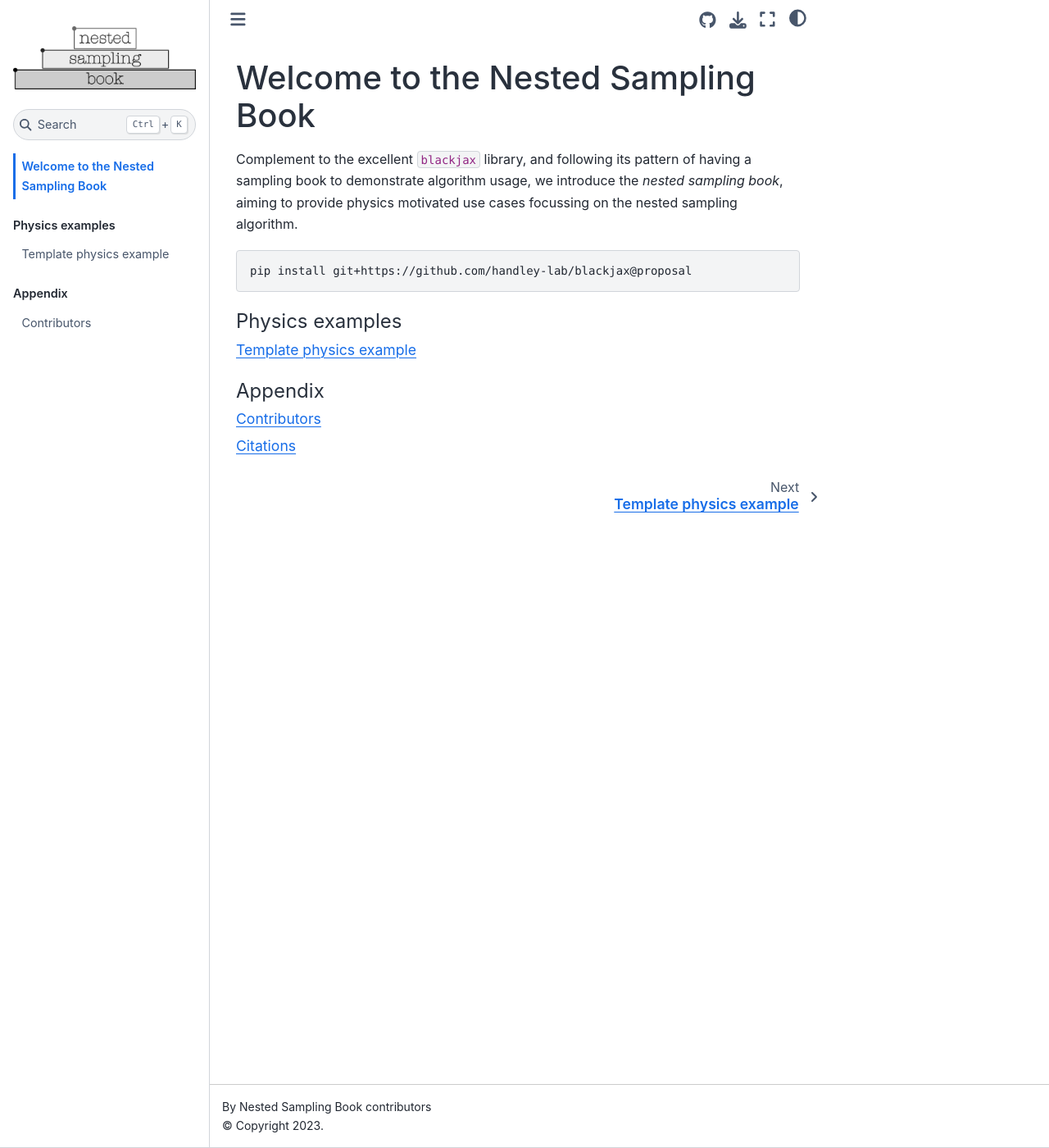
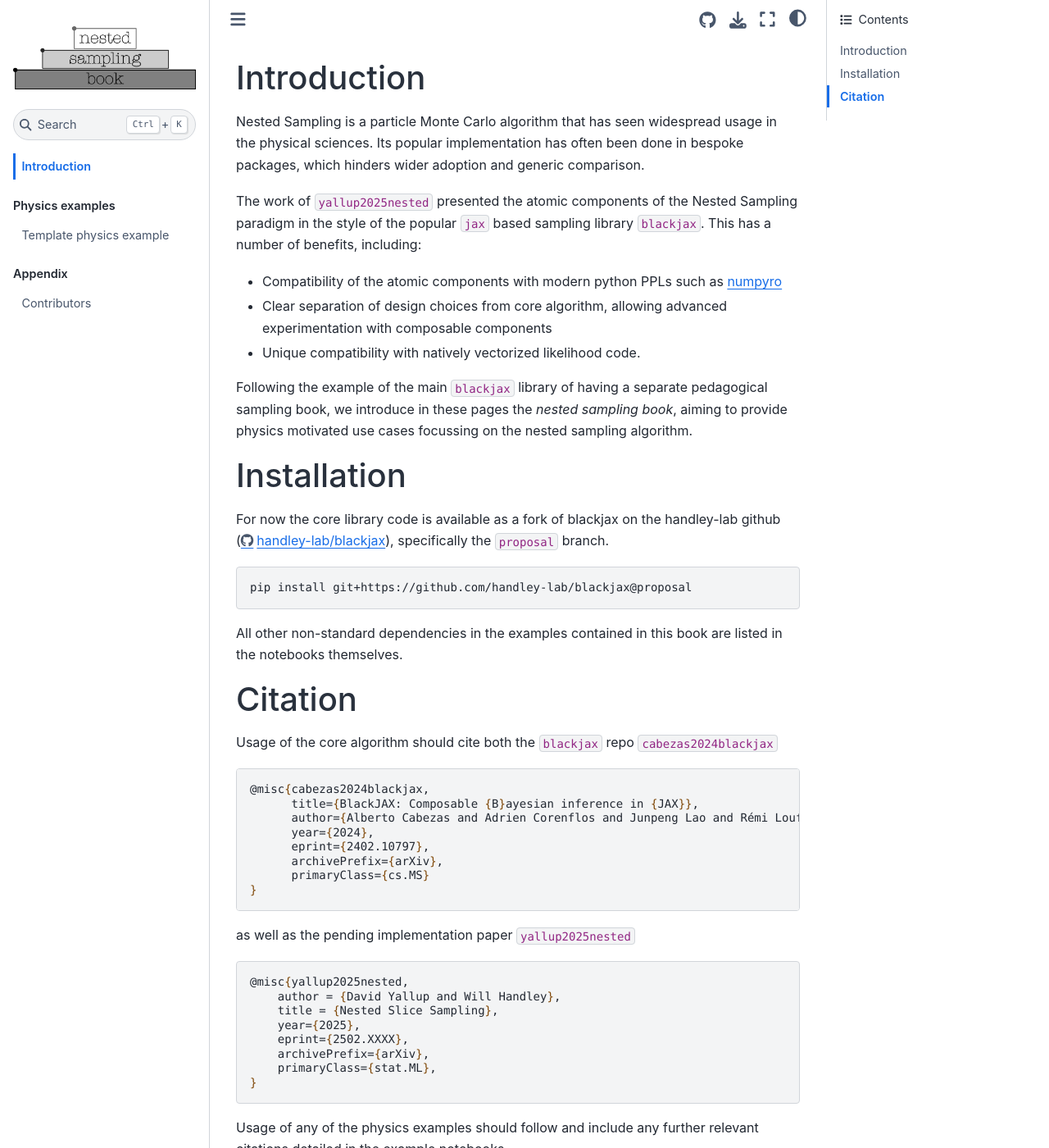
Before and after one commit to ming-256/nested-sampling-book, a Jupyter Book: the page built from intro.md, in a window 1280 px wide and 1400 px high. Shown: the whole window at 82% size. Built offline with Jupyter Book 1.0.4 settings and Sphinx 7.4.7 and the Sphinx Book theme 1.1.4, drawn with Linux system fonts in a browser that asks for light colours; pages that are not in the unit, such as notebooks, are missing from menus; cross-references to code outside the pages are shown as plain code; some of the changed text lies outside the part shown.

Commit message:
update examples and install guide

````diff
--- a/intro.md
+++ b/intro.md
@@ -1,10 +1,52 @@
-# Welcome to the Nested Sampling Book
+# Introduction
 
-Complement to the excellent `blackjax` library, and following its pattern of having a sampling book to demonstrate algorithm usage, we introduce the _nested sampling book_, aiming to provide physics motivated use cases focussing on the nested sampling algorithm.
+Nested Sampling is a particle Monte Carlo algorithm that has seen widespread usage in the physical sciences. Its popular implementation has often been done in bespoke packages, which hinders wider adoption and generic comparison.
+
+The work of {cite}`yallup2025nested` presented the atomic components of the Nested Sampling paradigm in the style of the popular `jax` based sampling library `blackjax`. This has a number of benefits, including:
+- Compatibility of the atomic components with modern python PPLs such as [numpyro](https://num.pyro.ai/en/latest/index.html#)
+- Clear separation of design choices from core algorithm, allowing advanced experimentation with composable components
+- Unique compatibility with natively vectorized likelihood code.
+
+Following the example of the main `blackjax` library of having a separate pedagogical sampling book, we introduce in these pages the _nested sampling book_, aiming to provide physics motivated use cases focussing on the nested sampling algorithm.
+
+# Installation
+
+For now the core library code is available as a fork of blackjax on the handley-lab github (https://github.com/handley-lab/blackjax), specifically the `proposal` branch.
 
 ```bash
 pip install git+https://github.com/handley-lab/blackjax@proposal
 ```
 
+All other non-standard dependencies in the examples contained in this book are listed in the notebooks themselves.
+
+# Citation
+Usage of the core algorithm should cite both the `blackjax` repo {cite}`cabezas2024blackjax`
+
+```latex
+@misc{cabezas2024blackjax,
+      title={BlackJAX: Composable {B}ayesian inference in {JAX}},
+      author={Alberto Cabezas and Adrien Corenflos and Junpeng Lao and Rémi Louf},
+      year={2024},
+      eprint={2402.10797},
+      archivePrefix={arXiv},
+      primaryClass={cs.MS}
+}
+```
+
+as well as the pending implementation paper {cite}`yallup2025nested`
+
+```latex
+@misc{yallup2025nested,
+    author = {David Yallup and Will Handley},
+    title = {Nested Slice Sampling},
+    year={2025},
+    eprint={2502.XXXX},
+    archivePrefix={arXiv},
+    primaryClass={stat.ML},
+}
+```
+
+Usage of any of the physics examples should follow and include any further relevant citations detailed in the example notebooks.
+
 ```{tableofcontents}
 ```
--- a/references.bib
+++ b/references.bib
@@ -14,3 +14,34 @@
     title = {anesthetic: nested sampling visualisation},
     journal = {The Journal of Open Source Software}
 }
+
+@misc{yallup2025nested,
+    author = {David Yallup and Will Handley},
+    title = {Nested Slice Sampling},
+    year={2025},
+    eprint={2502.XXXX},
+    archivePrefix={arXiv},
+    primaryClass={stat.ML},
+}
+
+@misc{cabezas2024blackjax,
+      title={BlackJAX: Composable {B}ayesian inference in {JAX}},
+      author={Alberto Cabezas and Adrien Corenflos and Junpeng Lao and Rémi Louf},
+      year={2024},
+      eprint={2402.10797},
+      archivePrefix={arXiv},
+      primaryClass={cs.MS}
+}
+
+@article{Handley_2015,
+   title={polychord: next-generation nested sampling},
+   volume={453},
+   ISSN={1365-2966},
+   url={http://dx.doi.org/10.1093/mnras/stv1911},
+   DOI={10.1093/mnras/stv1911},
+   number={4},
+   journal={Monthly Notices of the Royal Astronomical Society},
+   publisher={Oxford University Press (OUP)},
+   author={Handley, W. J. and Hobson, M. P. and Lasenby, A. N.},
+   year={2015},
+   month=sep, pages={4385–4399} }
````
Also changed, not shown: README.md (+8 -10 lines), logo.png, 2 other files.
